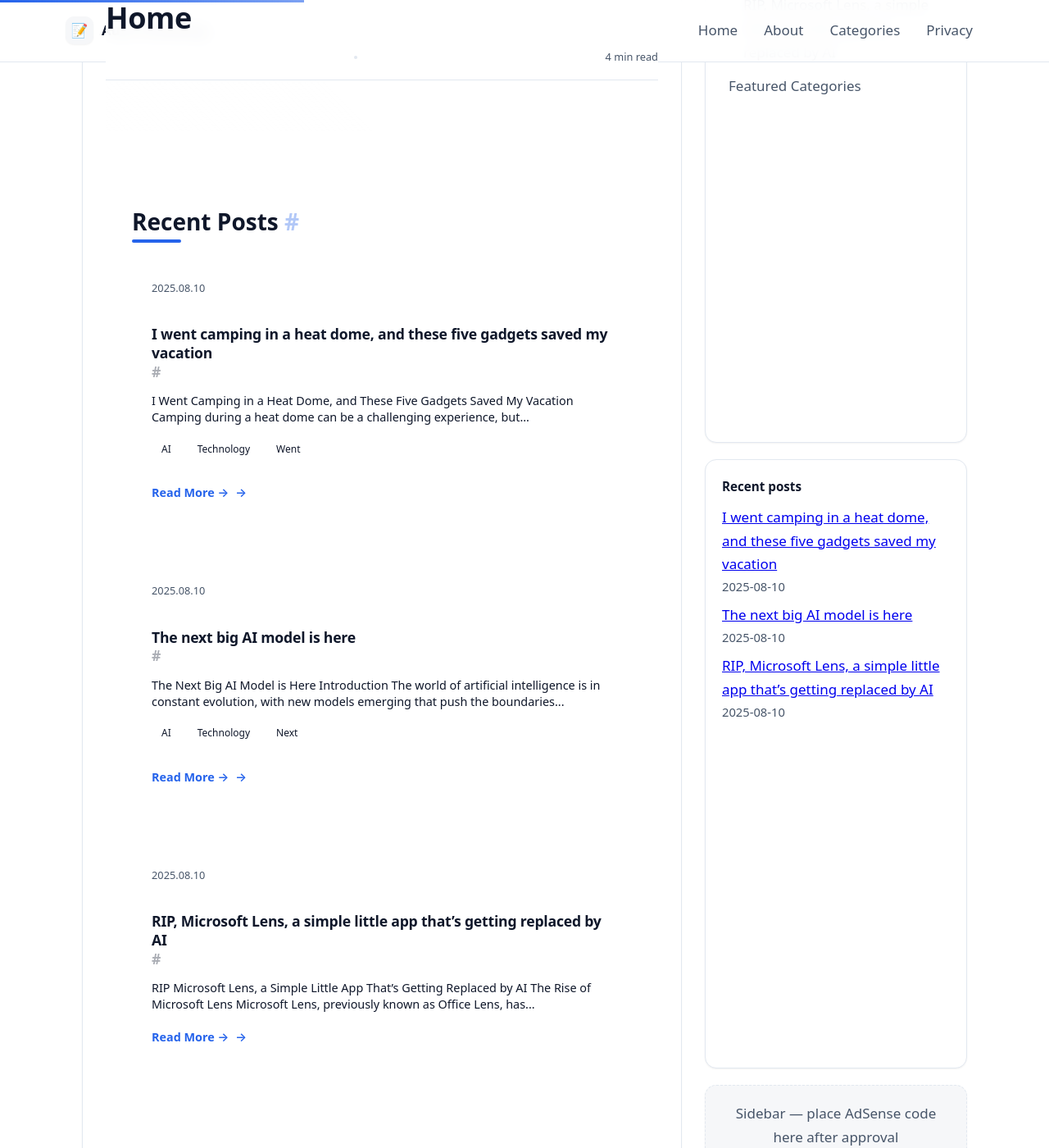
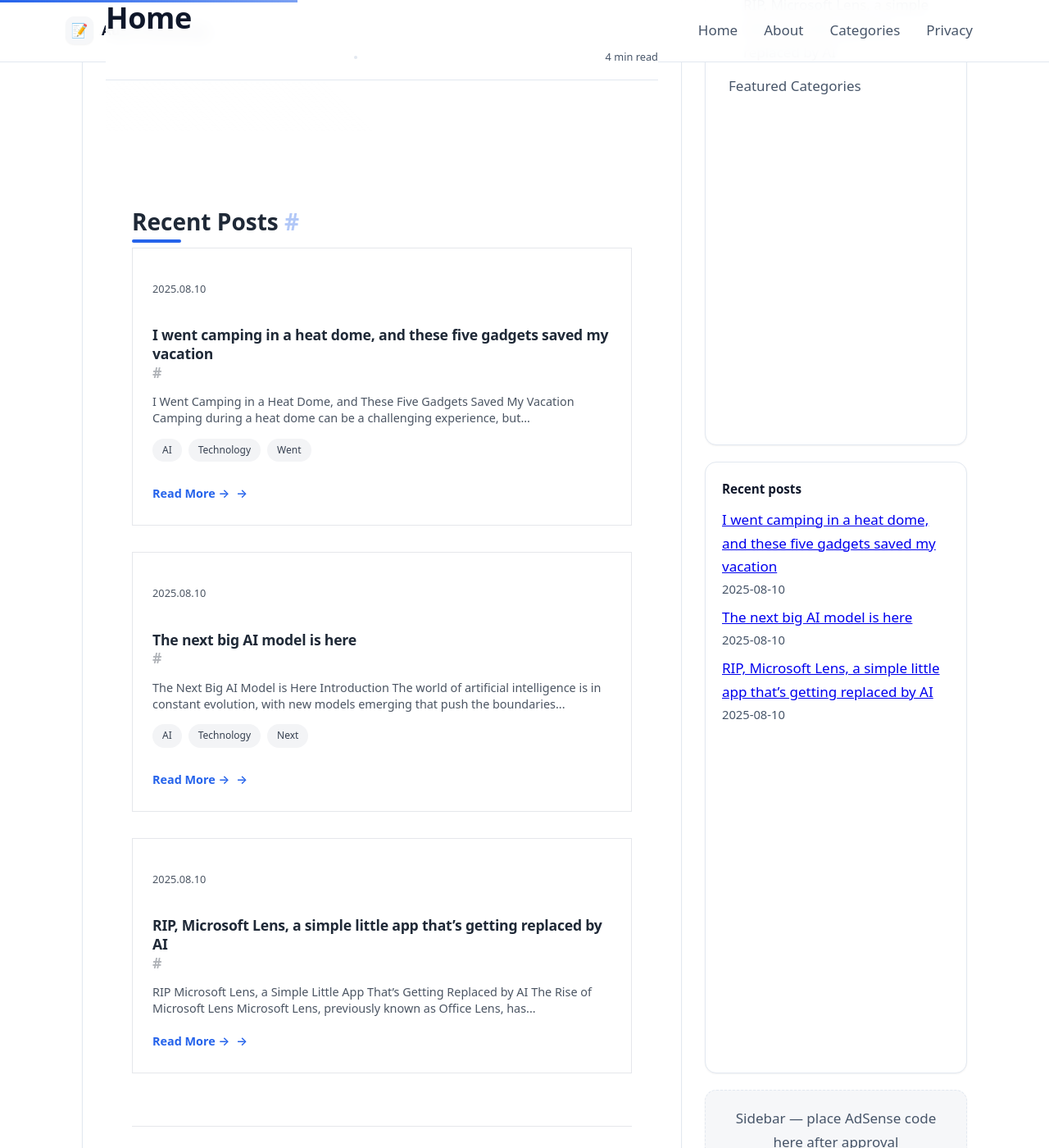
Before and after one commit to grayson1999/AutoBlog-Pipe, a Jekyll site: the page built from site/index.html, in a window 1280 px wide and 1400 px high, scrolled down 462 px. Shown: the whole window at 82% size. Built offline with Jekyll 4.4.1, drawn with Linux system fonts in a browser that asks for light colours.

Commit message:
fix: 글자 색 변경

```diff
--- a/site/_layouts/default.html
+++ b/site/_layouts/default.html
@@ -34,6 +34,13 @@
       --shadow-md: 0 8px 24px rgba(2,6,23,.08);
       --radius: 14px;
 
+      /* Gray scale for homepage */
+      --gray-100: #f3f4f6;
+      --gray-200: #e5e7eb;
+      --gray-600: #4b5563;
+      --gray-700: #374151;
+      --gray-800: #1f2937;
+
       /* Typography scale */
       --fs-0: clamp(.84rem, .82rem + .2vw, .92rem);
       --fs-1: clamp(1rem, .98rem + .2vw, 1.0625rem);
@@ -54,6 +61,13 @@
         --primary-ink: #bfdbfe;   /* blue-200 */
         --shadow-sm: 0 1px 2px rgba(0,0,0,.4);
         --shadow-md: 0 10px 30px rgba(0,0,0,.35);
+
+        /* Gray scale for homepage - Dark mode */
+        --gray-100: #1f2937;
+        --gray-200: #374151;
+        --gray-600: #9ca3af;
+        --gray-700: #e5e7eb;
+        --gray-800: #f9fafb;
       }
     }
 
```
